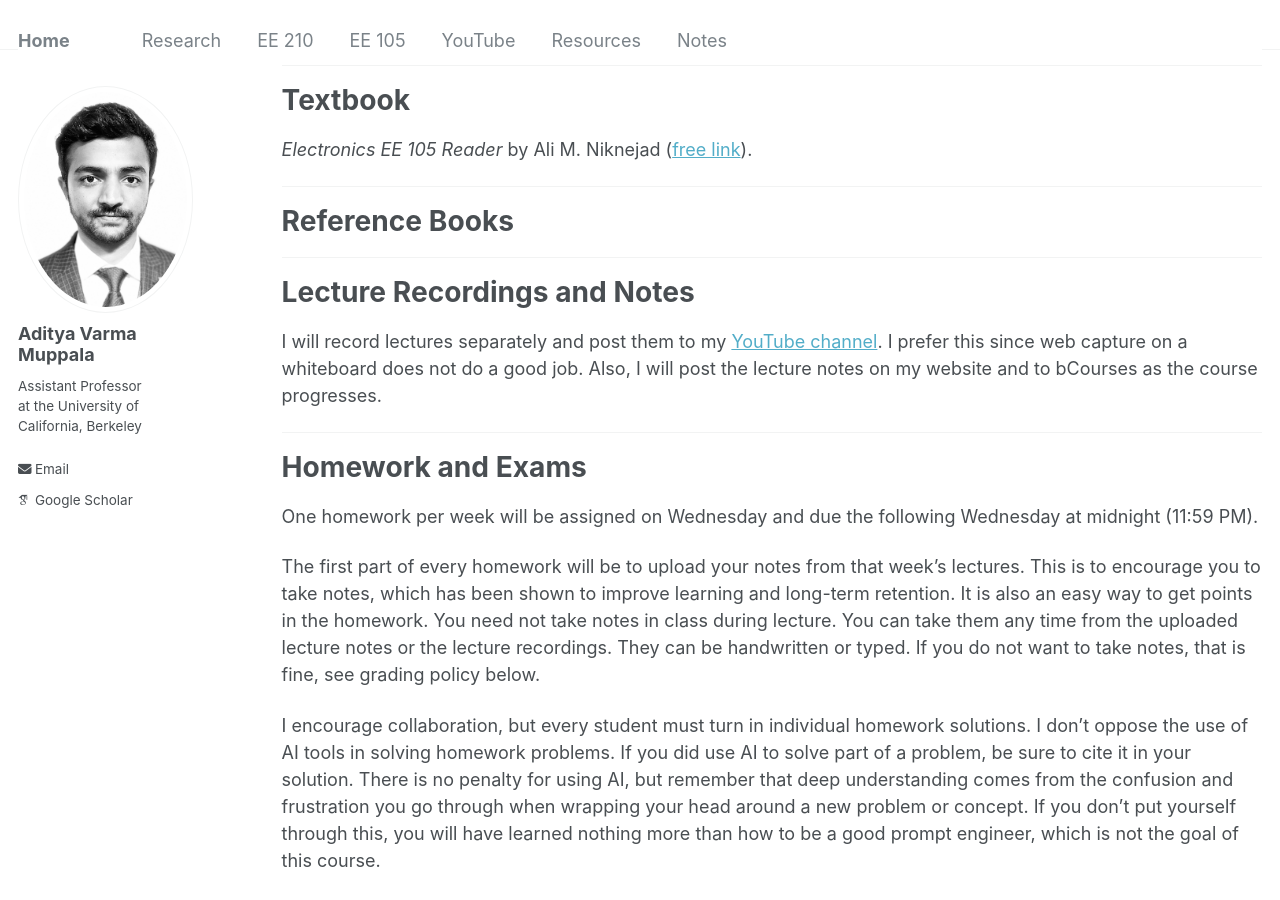
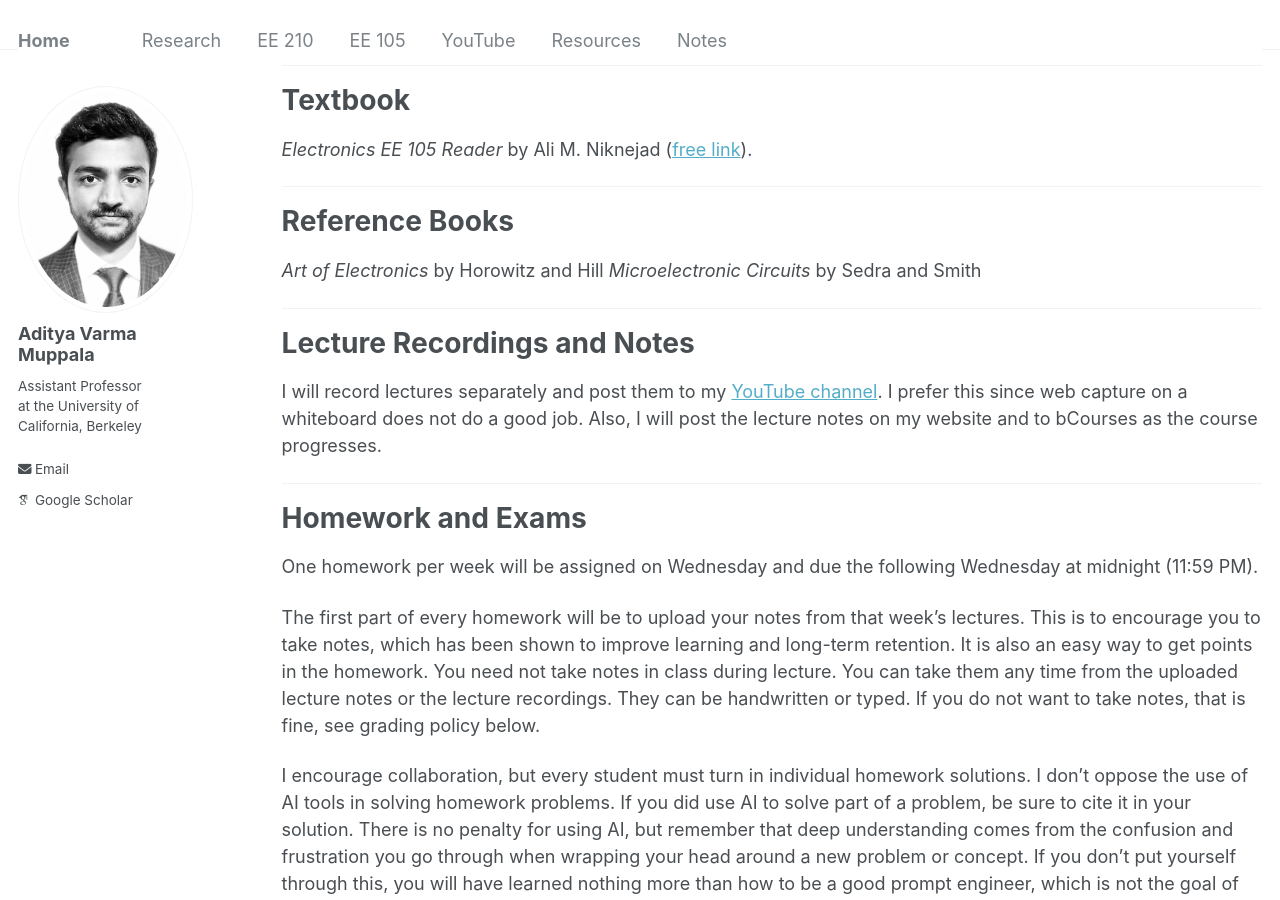
Before and after one commit to AdityaMuppala/adityamuppala.github.io, a Jekyll site: the page built from _pages/teaching105.md, in a window 1280 px wide and 900 px high, scrolled down 1641 px. Built offline with Jekyll 4.4.1, drawn with Linux system fonts in a browser that asks for light colours; some web fonts are replaced.

Commit message:
Update teaching105.md

```diff
--- a/_pages/teaching105.md
+++ b/_pages/teaching105.md
@@ -54,6 +54,8 @@ To develop a strong foundation in microelectronics from the device to the circui
 ---
 
 # Reference Books
+*Art of Electronics* by Horowitz and Hill
+*Microelectronic Circuits* by Sedra and Smith
 
 ---
 
```
